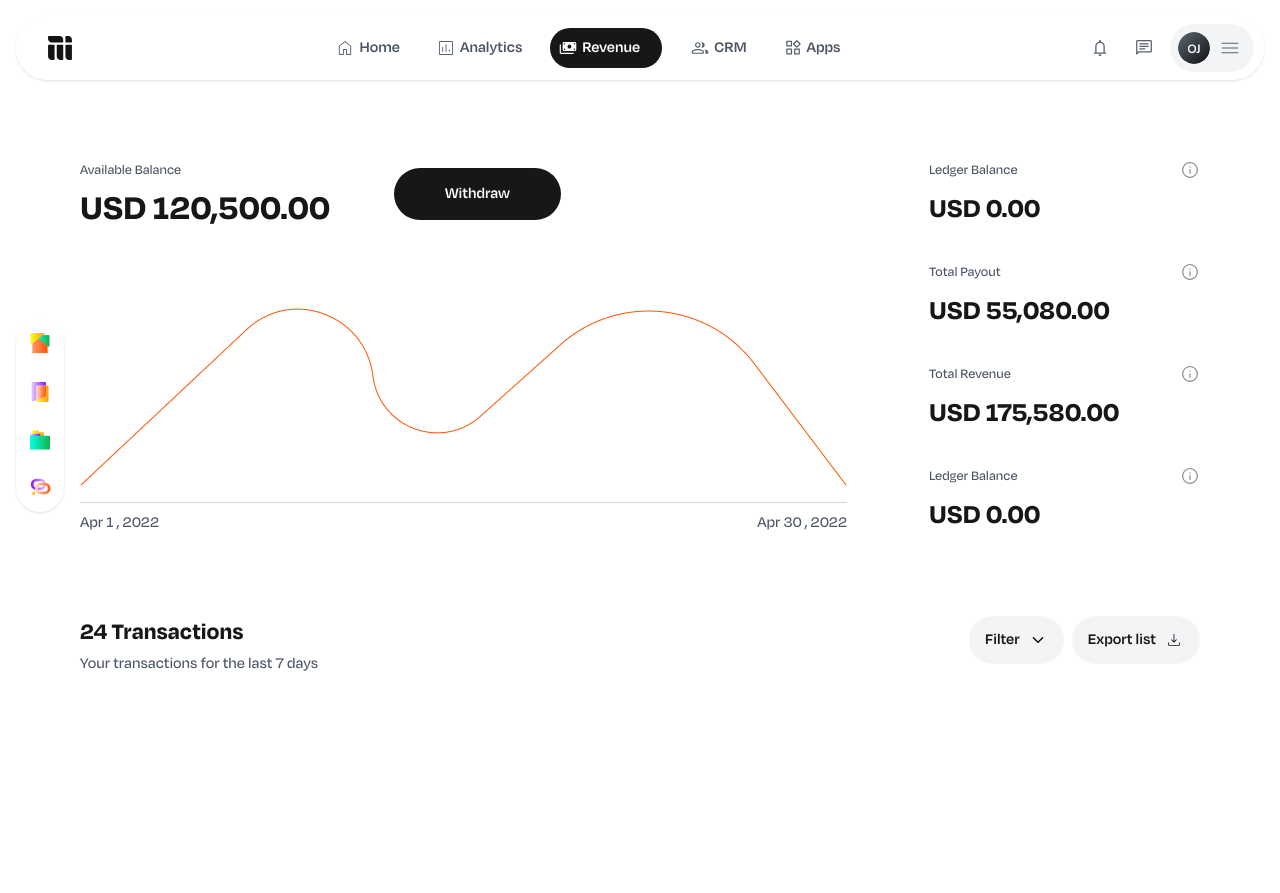
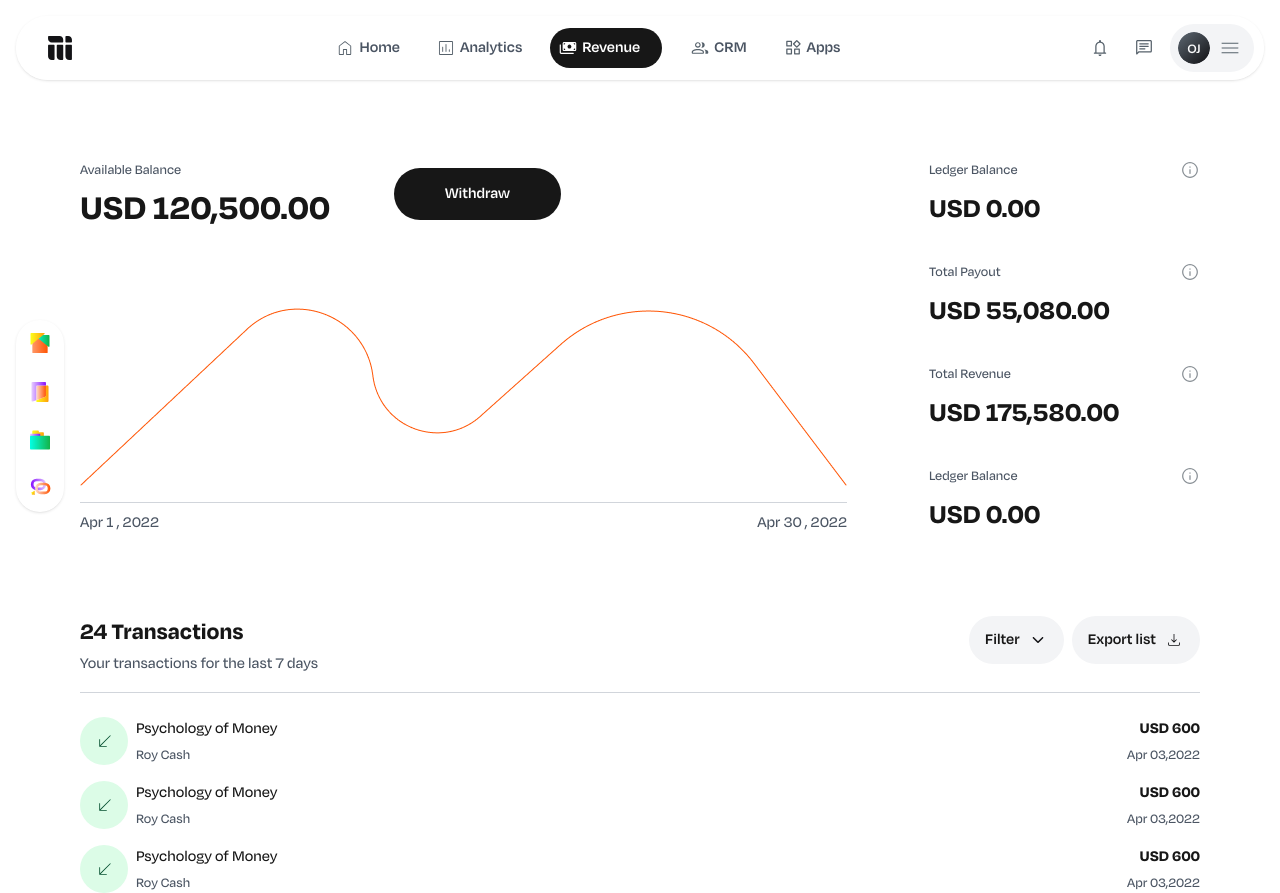
Before and after one commit to chizobavictory/mainstack-fe-task, a React (Create React App) app: page / in a window 1280 px wide. Before the commit the page ends 800 px from the top, so only its background shows below. Built offline with nearby package versions, Linux system fonts and the light colour scheme.

Commit message:
dashboard ui coplete

```diff
--- a/src/components/Navbar.tsx
+++ b/src/components/Navbar.tsx
@@ -12,8 +12,9 @@ import avi from "../assets/avi.svg";
 
 const Navbar = () => {
   return (
+    <div className="sticky top-0 bg-white">
       <div className="px-4 pt-4">
-      <div className="flex justify-between shadow border-2 border-white rounded-full p-2 h-16 items-center sticky top-0">
+        <div className="flex justify-between shadow border-2 border-white rounded-full  p-2 h-16 items-center">
           <div className="p-4">
             <img src={logo} alt="Mainstack Logo" />
           </div>
@@ -55,6 +56,7 @@ const Navbar = () => {
           </div>
         </div>
       </div>
+    </div>
   );
 };
 
--- a/src/components/Transactions.tsx
+++ b/src/components/Transactions.tsx
@@ -20,6 +20,7 @@ const Transactions = () => {
           </button>
         </div>
       </div>
+      <div className="w-full border-t mt-4 border-gray-300" />
       <TransactionsList/>
     </div>
   );
--- a/src/components/TransactionsList.tsx
+++ b/src/components/TransactionsList.tsx
@@ -1,11 +1,55 @@
-import React from 'react'
-
+import call_received from "../assets/call_received.svg";
+import call_made from "../assets/call_made.svg";
 const TransactionsList = () => {
   return (
-    <div>
+    <div className="flex flex-col gap-4 pt-6">
+      <div className="flex justify-between">
+        <div className="flex gap-2">
+          <div className="w-12 h-12 bg-green-100 rounded-full flex items-center justify-center">
+            <img src={call_received} alt="call-made" />
+          </div>
+          <div className="flex flex-col gap-1">
+            <p className="text-neutral-900 text-base font-[degularmedium] ">Psychology of Money</p>
+            <p className="text-gray-600 text-sm font-[degularmedium] ">Roy Cash</p>
+          </div>
+        </div>
+        <div className="flex flex-col gap-1 items-end">
+          <p className="text-base font-[degularbold] text-neutral-900">USD 600</p>
+          <p className="text-sm font-[degularmedium] text-gray-600">Apr 03,2022</p>
+        </div>
+      </div>
+      <div className="flex justify-between">
+        <div className="flex gap-2">
+          <div className="w-12 h-12 bg-green-100 rounded-full flex items-center justify-center">
+            <img src={call_received} alt="call-made" />
+          </div>
+          <div className="flex flex-col gap-1">
+            <p className="text-neutral-900 text-base font-[degularmedium] ">Psychology of Money</p>
+            <p className="text-gray-600 text-sm font-[degularmedium] ">Roy Cash</p>
+          </div>
+        </div>
+        <div className="flex flex-col gap-1 items-end">
+          <p className="text-base font-[degularbold] text-neutral-900">USD 600</p>
+          <p className="text-sm font-[degularmedium] text-gray-600">Apr 03,2022</p>
+        </div>
+      </div>
+      <div className="flex justify-between">
+        <div className="flex gap-2">
+          <div className="w-12 h-12 bg-green-100 rounded-full flex items-center justify-center">
+            <img src={call_received} alt="call-made" />
+          </div>
+          <div className="flex flex-col gap-1">
+            <p className="text-neutral-900 text-base font-[degularmedium] ">Psychology of Money</p>
+            <p className="text-gray-600 text-sm font-[degularmedium] ">Roy Cash</p>
+          </div>
+        </div>
+        <div className="flex flex-col gap-1 items-end">
+          <p className="text-base font-[degularbold] text-neutral-900">USD 600</p>
+          <p className="text-sm font-[degularmedium] text-gray-600">Apr 03,2022</p>
+        </div>
+      </div>
+    </div>
+  );
+};
 
-    </div>
-  )
-}
-
-export default TransactionsList
+export default TransactionsList;
```
Also changed, not shown: src/assets/call_made.svg (added), src/assets/call_received.svg (added). Lines whose indentation alone changed are shown as unchanged.
